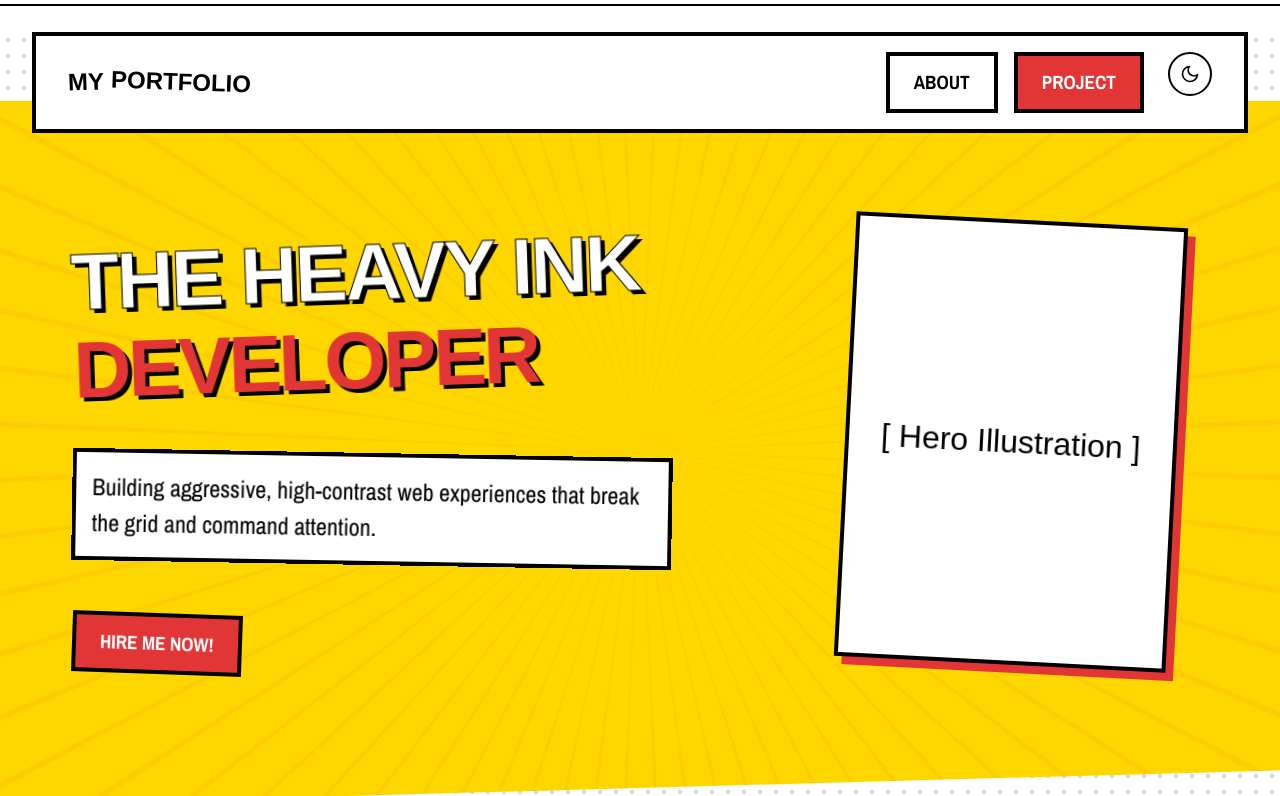
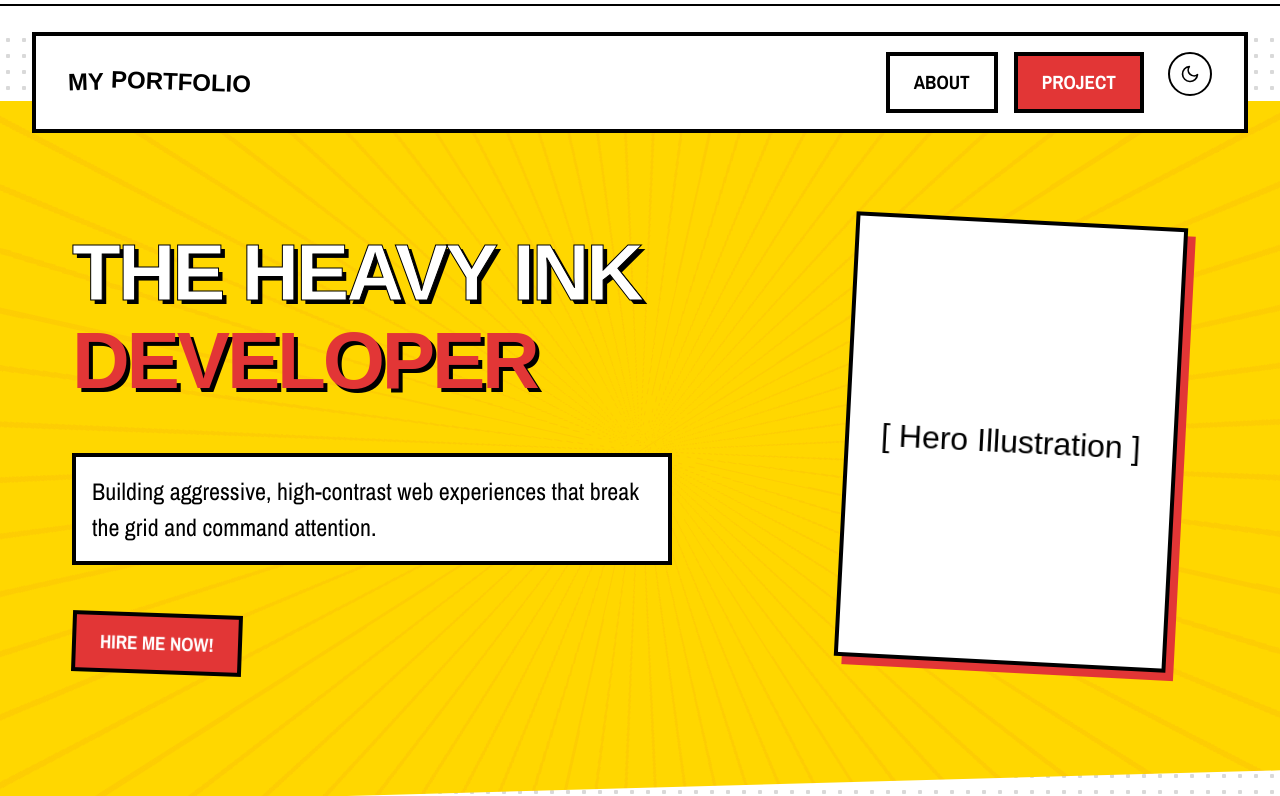
Before and after one commit to Saintfai/portfolio, a Next.js app: page / in a window 1280 px wide. Shown: the top 796 px of the page. Built offline with nearby package versions, Linux system fonts and the light colour scheme; a web font is replaced by a local one.

Commit message:
Add framer-motion animations to hero and reveals

```diff
--- a/app/components/HeroSection.tsx
+++ b/app/components/HeroSection.tsx
@@ -1,48 +1,74 @@
+"use client";
+
 import { portfolioData } from "../data/portfolio";
+import { motion } from "framer-motion";
 
 export default function HeroSection() {
   const { profile } = portfolioData;
+
+  const containerVariants = {
+    hidden: { opacity: 0 },
+    visible: {
+      opacity: 1,
+      transition: { staggerChildren: 0.2 }
+    }
+  };
+
+  const itemVariants = {
+    hidden: { opacity: 0, y: 30 },
+    visible: {
+      opacity: 1,
+      y: 0,
+      transition: { type: "spring", stiffness: 70, damping: 20 }
+    }
+  };
+
   return (
-    <section className="hero-section shear-bottom fade-in-up speed-lines speed-lines-hero">
+    <motion.section
+      className="hero-section shear-bottom speed-lines speed-lines-hero"
+      initial="hidden"
+      animate="visible"
+      variants={containerVariants}
+    >
       {/* Decorative Background Bubbles */}
       <div className="bg-decorations">
-        <div className="decor-caption" style={{ top: "8%", left: "3%" }}>
+        <motion.div variants={itemVariants} className="decor-caption" style={{ top: "8%", left: "3%" }}>
           MEANWHILE...
-        </div>
-        <div className="decor-burst-wrap float-slow" style={{ top: "15%", right: "3%" }}>
+        </motion.div>
+        <motion.div variants={itemVariants} className="decor-burst-wrap float-slow" style={{ top: "15%", right: "3%" }}>
           <div className="decor-burst decor-burst-red">BANG!</div>
-        </div>
-        <div className="decor-bubble decor-thought float-slower" style={{ bottom: "12%", left: "2%" }}>
+        </motion.div>
+        <motion.div variants={itemVariants} className="decor-bubble decor-thought float-slower" style={{ bottom: "12%", left: "2%" }}>
           WHO IS THIS DEV?!
-        </div>
-        <div className="decor-symbol float-slow" style={{ bottom: "30%", left: "3%" }}>
+        </motion.div>
+        <motion.div variants={itemVariants} className="decor-symbol float-slow" style={{ bottom: "30%", left: "3%" }}>
           !?
-        </div>
+        </motion.div>
       </div>
       <div className="grid-container">
         <div className="col-8">
-          <h1 className="hero-title rotate-text">
+          <motion.h1 variants={itemVariants} className="hero-title rotate-text">
             <span className="text-stroke">{profile.heroName}</span>
             <br />
             <span style={{ color: "var(--color-spiderman-red)" }}>{profile.role}</span>
-          </h1>
-          <p className="hero-subtitle">
+          </motion.h1>
+          <motion.p variants={itemVariants} className="hero-subtitle">
             {profile.description}
-          </p>
-          <div className="hero-actions">
+          </motion.p>
+          <motion.div variants={itemVariants} className="hero-actions">
             <a href="#contact" className="btn btn-primary rotate-text-alt">Hire Me Now!</a>
-          </div>
+          </motion.div>
         </div>
         <div className="col-4">
-          <div className="hard-shadow hard-shadow-primary rotate-text-alt hero-illustration-container">
+          <motion.div variants={itemVariants} className="hard-shadow hard-shadow-primary rotate-text-alt hero-illustration-container">
             <div className="heavy-border hero-illustration-box">
               <div className="hero-illustration-text">
                 [ Hero Illustration ]
               </div>
             </div>
-          </div>
+          </motion.div>
         </div>
       </div>
-    </section>
+    </motion.section>
   );
 }
--- a/app/components/ScrollReveal.tsx
+++ b/app/components/ScrollReveal.tsx
@@ -1,6 +1,7 @@
 "use client";
 
-import { ReactNode, useEffect, useRef, useState, HTMLAttributes } from "react";
+import { ReactNode, useState, HTMLAttributes } from "react";
+import { motion } from "framer-motion";
 
 interface ScrollRevealProps extends HTMLAttributes<HTMLElement> {
   children?: ReactNode;
@@ -19,44 +20,25 @@ export default function ScrollReveal({
   as = "div",
   ...props
 }: ScrollRevealProps) {
-  const ref = useRef<HTMLElement>(null);
   const [isVisible, setIsVisible] = useState(false);
-
-  useEffect(() => {
-    const observer = new IntersectionObserver(
-      ([entry]) => {
-        if (entry.isIntersecting) {
-          if (delay > 0) {
-            setTimeout(() => setIsVisible(true), delay);
-          } else {
-            setIsVisible(true);
-          }
-          observer.unobserve(entry.target);
-        }
-      },
-      { threshold }
-    );
-
-    if (ref.current) {
-      observer.observe(ref.current);
-    }
-
-    return () => {
-      if (ref.current) {
-        observer.unobserve(ref.current);
-      }
-    };
-  }, [threshold, delay]);
-
-  const Tag = as;
+  const MotionTag = motion(as as any) as any;
 
   return (
-    <Tag
-      ref={ref as any}
+    <MotionTag
       className={`${animationClass} ${isVisible ? "visible" : ""} ${className}`}
+      initial={{ opacity: 0, y: 40 }}
+      whileInView={{ opacity: 1, y: 0 }}
+      viewport={{ once: true, amount: threshold }}
+      transition={{
+        type: "spring",
+        stiffness: 70,
+        damping: 20,
+        delay: delay / 1000
+      }}
+      onViewportEnter={() => setIsVisible(true)}
       {...props}
     >
       {children}
-    </Tag>
+    </MotionTag>
   );
 }
--- a/app/globals.css
+++ b/app/globals.css
@@ -2371,14 +2371,11 @@ h1, h2, h3, h4, h5, h6 {
    ============================================ */
 
 .scroll-reveal-simple {
-  opacity: 0;
-  transform: translateY(15px);
-  transition: opacity 0.6s ease-out, transform 0.6s cubic-bezier(0.16, 1, 0.3, 1);
+  /* Handled by Framer Motion */
 }
 
 .scroll-reveal-simple.visible {
-  opacity: 1;
-  transform: translateY(0);
+  /* Handled by Framer Motion, kept for pseudo-elements */
 }
 
 /* Shadow Slide-out effect on scroll reveal */
--- a/package.json
+++ b/package.json
@@ -9,6 +9,7 @@
     "lint": "eslint"
   },
   "dependencies": {
+    "framer-motion": "^12.42.2",
     "next": "16.2.9",
     "next-themes": "^0.4.6",
     "react": "19.2.4",
```
Also changed, not shown: 1 other file (tests, documents, lock files or other folders).
